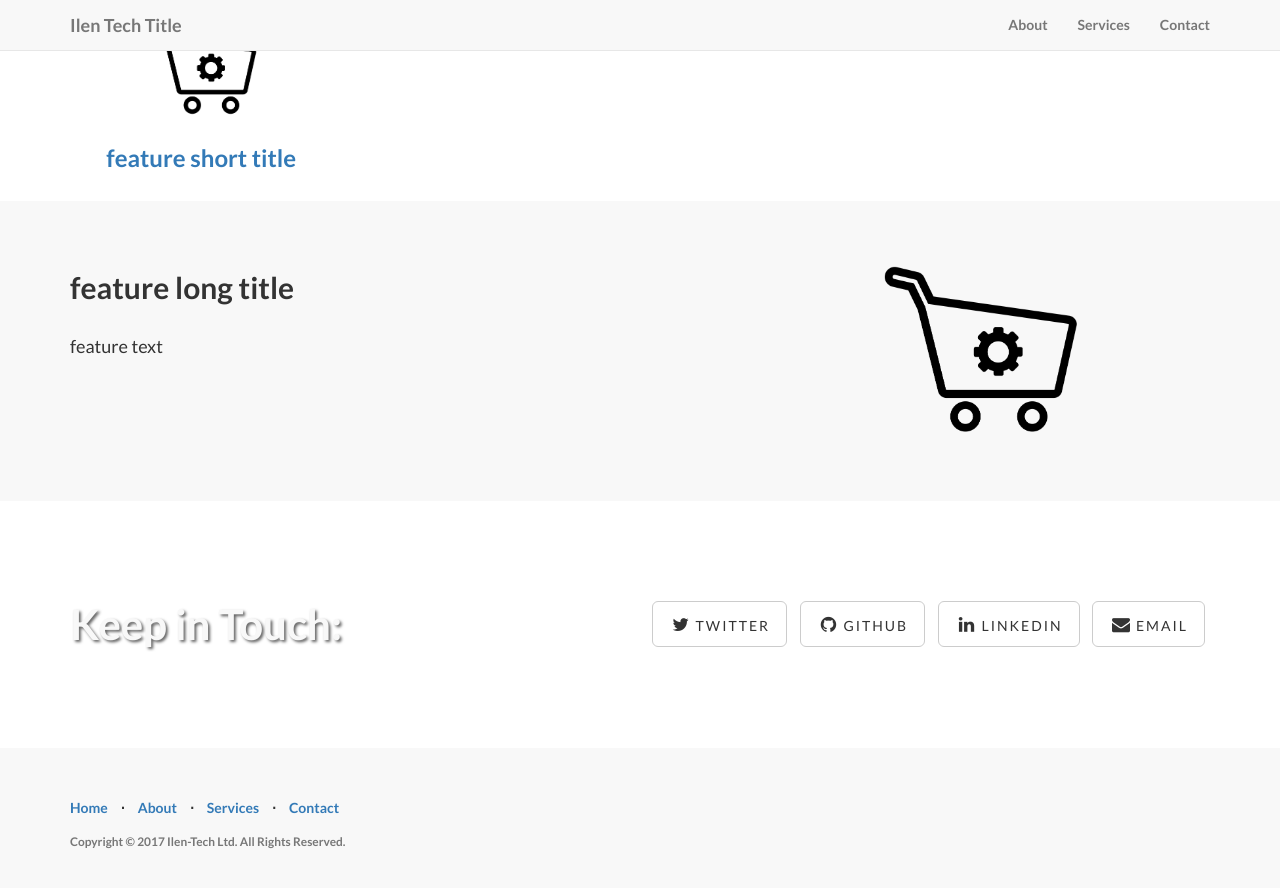
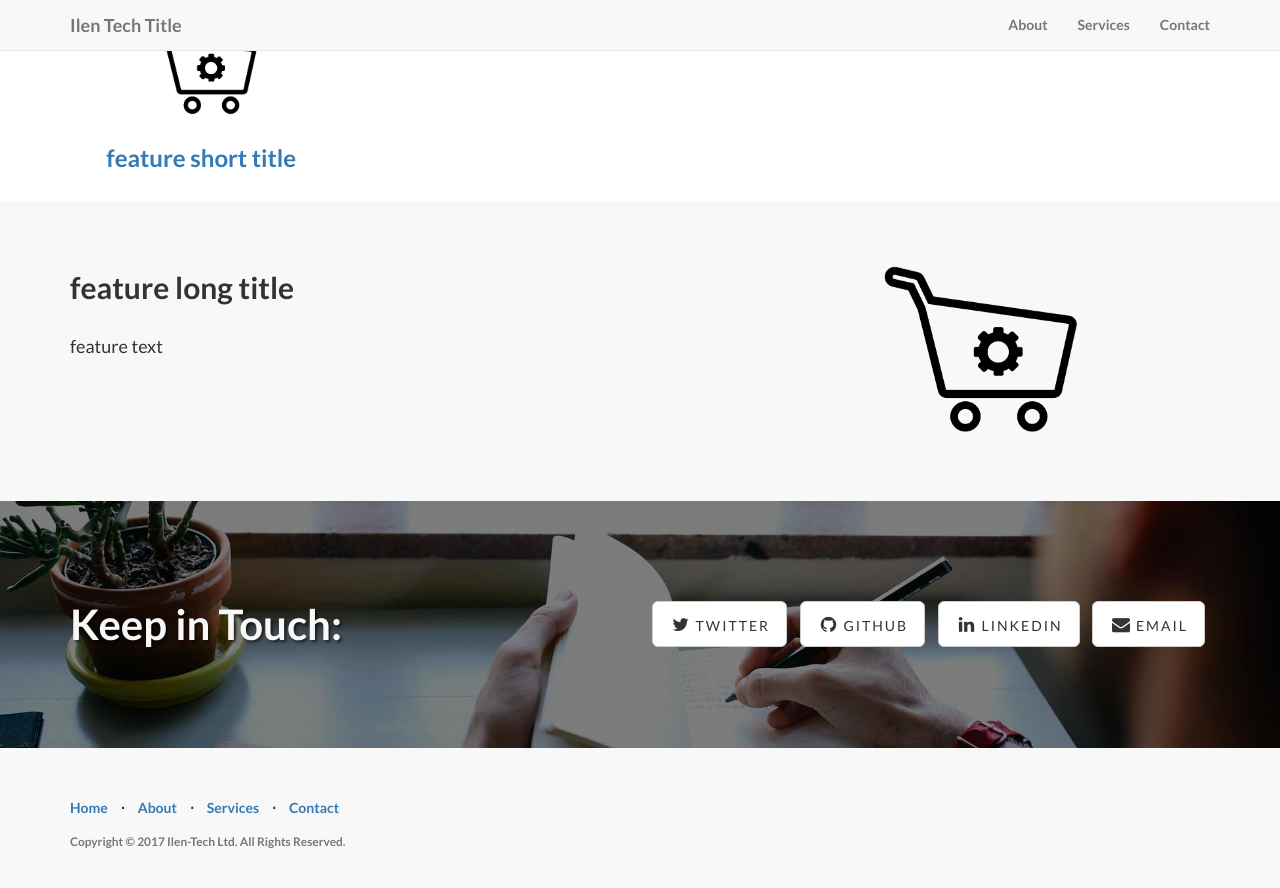
Before and after one commit to fluquid/ilen-tech, a Jekyll site: the page built from index.html, in a window 1280 px wide and 900 px high, scrolled down 592 px. Shown: the top 888 px of the window. Built offline with Jekyll 4.4.1, drawn with Linux system fonts in a browser that asks for light colours; nearby versions of some CDN libraries; library files that are not in the unit come from our copies.

Commit message:
added banner image, fixed http script

```diff
--- a/_includes/head.html
+++ b/_includes/head.html
@@ -19,7 +19,7 @@
     <!-- link href="font-awesome-4.1.0/css/font-awesome.min.css" rel="stylesheet" type="text/css" -->
     <link href="https://maxcdn.bootstrapcdn.com/font-awesome/4.7.0/css/font-awesome.min.css" rel="stylesheet" type="text/css">
 
-    <link href="http://fonts.googleapis.com/css?family=Lato:300,400,700,300italic,400italic,700italic" rel="stylesheet" type="text/css">
+    <link href="https://fonts.googleapis.com/css?family=Lato:300,400,700,300italic,400italic,700italic" rel="stylesheet" type="text/css">
 
     <!-- link href="https://fonts.googleapis.com/icon?family=Material+Icons" rel="stylesheet" -->
 
```
Also changed, not shown: img/banner-bg.jpg (added), 1 other file.
